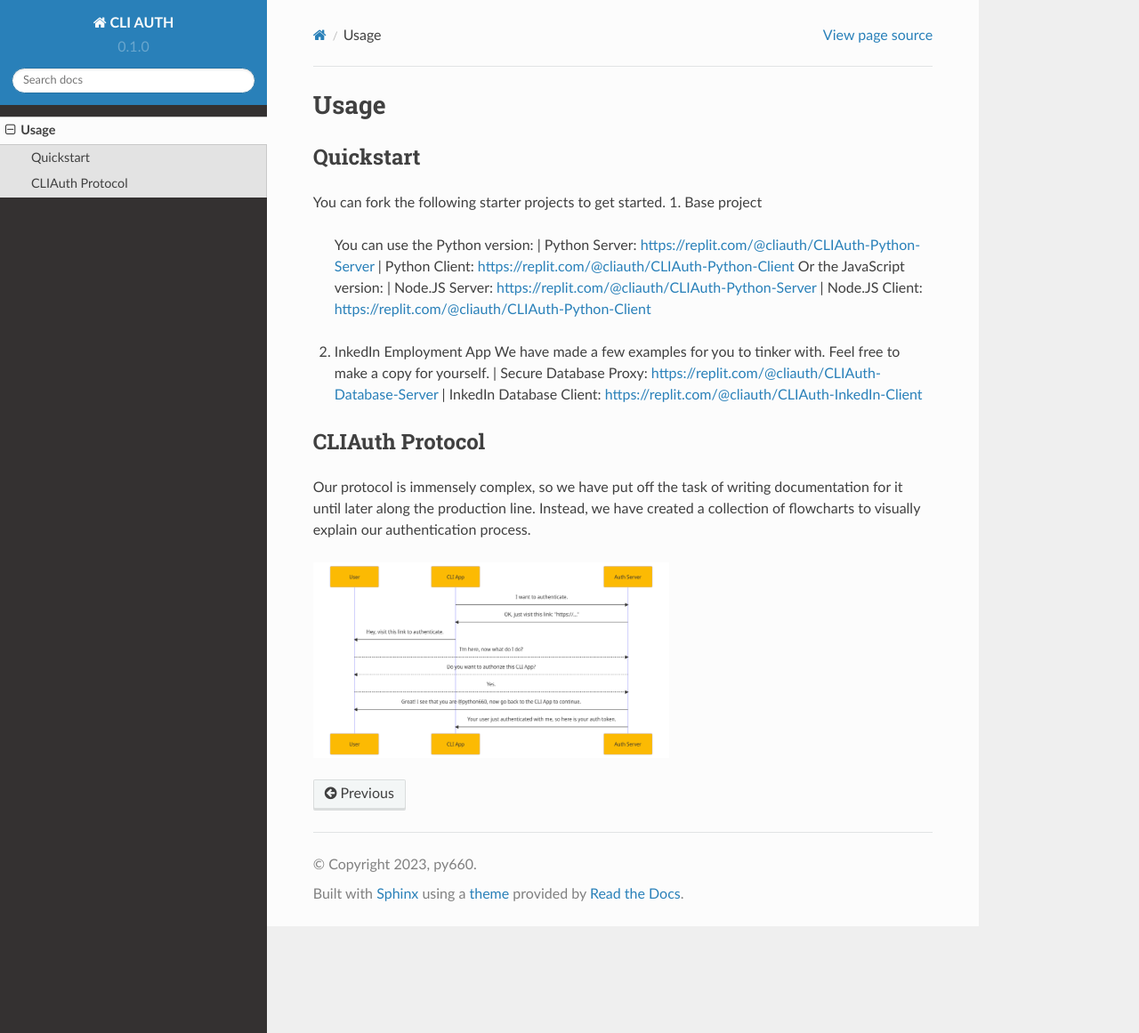
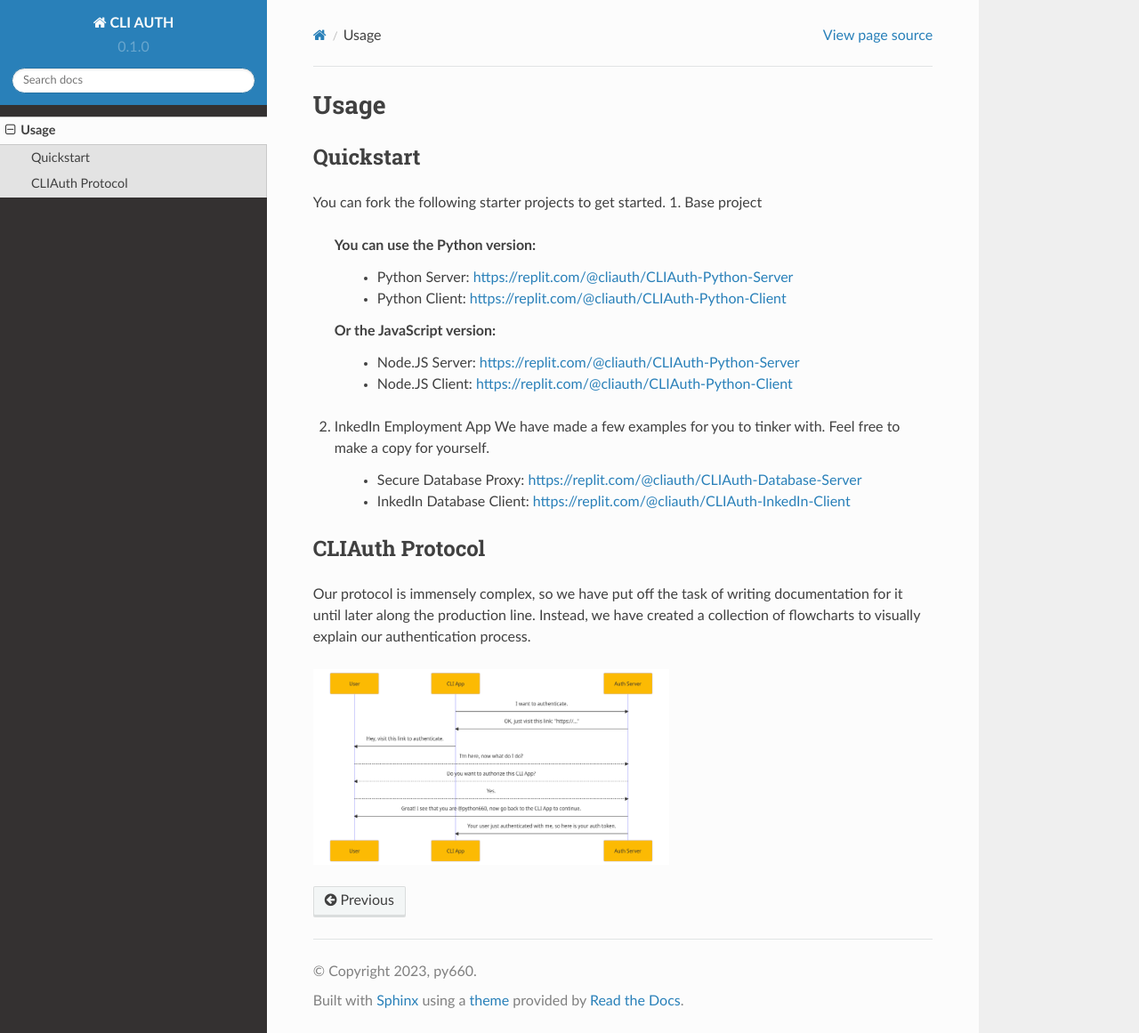
Before and after one commit to CLIAuth/cliauth-docs, a Sphinx documentation site: the page built from docs/source/usage.rst, in a window 1280 px wide and 1161 px high. Shown: the whole window at 89% size. Built offline with Sphinx 7.4.7 and the Read the Docs theme 2.0.0, drawn with Linux system fonts in a browser that asks for light colours; pages that are not in the unit, such as notebooks, are missing from menus.

Commit message:
fix list

```diff
--- a/docs/source/usage.rst
+++ b/docs/source/usage.rst
@@ -9,16 +9,16 @@ Quickstart
 You can fork the following starter projects to get started.
 1. Base project
    You can use the Python version:
-   | Python Server: https://replit.com/@cliauth/CLIAuth-Python-Server
-   | Python Client: https://replit.com/@cliauth/CLIAuth-Python-Client
+    - Python Server: https://replit.com/@cliauth/CLIAuth-Python-Server
+    - Python Client: https://replit.com/@cliauth/CLIAuth-Python-Client
    Or the JavaScript version:
-   | Node.JS Server: https://replit.com/@cliauth/CLIAuth-Python-Server
-   | Node.JS Client: https://replit.com/@cliauth/CLIAuth-Python-Client
+    - Node.JS Server: https://replit.com/@cliauth/CLIAuth-Python-Server
+    - Node.JS Client: https://replit.com/@cliauth/CLIAuth-Python-Client
 
 2. InkedIn Employment App
    We have made a few examples for you to tinker with. Feel free to make a copy for yourself.
-   | Secure Database Proxy: https://replit.com/@cliauth/CLIAuth-Database-Server
-   | InkedIn Database Client: https://replit.com/@cliauth/CLIAuth-InkedIn-Client
+    - Secure Database Proxy: https://replit.com/@cliauth/CLIAuth-Database-Server
+    - InkedIn Database Client: https://replit.com/@cliauth/CLIAuth-InkedIn-Client
 
 CLIAuth Protocol
 -----------------
```
